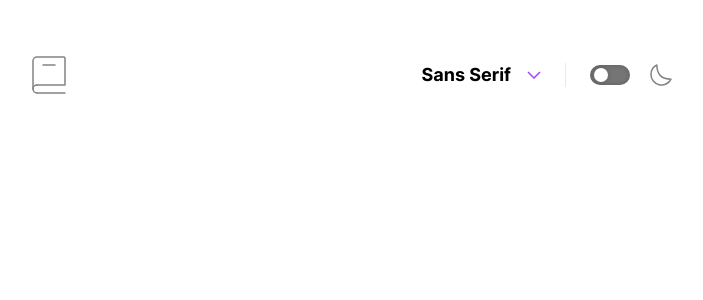
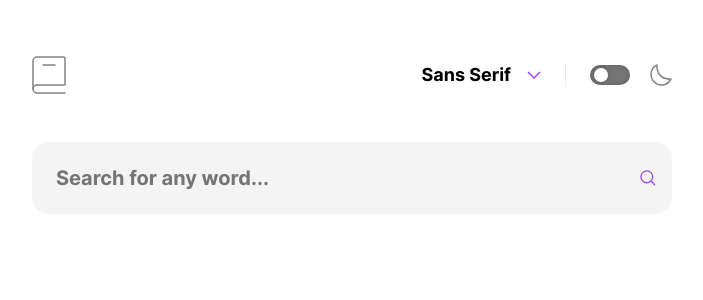
Before and after one commit to 874anthony/dictionary-web-app, a React (Vite) app: page / in a window 1280 px wide. Shown: the top 300 px of the page, without its empty margins (288-991 px from the left). Built offline with nearby package versions, Linux system fonts and the light colour scheme; the HTML template or start-up script is replaced by a standard one.

Commit message:
Added input html design

```diff
--- a/src/App.css
+++ b/src/App.css
@@ -128,3 +128,31 @@ input:checked[type="checkbox"]::after {
   gap: 2rem;
   align-items: center;
 }
+
+/* SEARCH INPUT */
+.search-box {
+  position: relative;
+  margin-top: 4.8rem;
+}
+
+.input-search {
+  font-size: 2rem;
+  line-height: 2.4rem;
+  font-weight: 700;
+  width: 100%;
+  background: #f4f4f4;
+  padding: 2.4rem;
+  outline: none;
+  border: none;
+
+  border-radius: 1.6rem;
+}
+
+.search-box > .input-search__icon {
+  position: absolute;
+  width: 1.6rem;
+  height: 1.6rem;
+  top: 50%;
+  right: 2.5%;
+  transform: translateY(-50%);
+}
--- a/src/App.jsx
+++ b/src/App.jsx
@@ -6,5 +6,10 @@ import './App.css'
 export default function App () {
   return <Layout>
     <Header />
+
+    <div className='search-box'>
+      <input className='input-search' type='text' placeholder='Search for any word...' />
+      <img className="input-search__icon" src='images/icon-search.svg' alt='Search Icon' />
+    </div>
   </Layout>
 }
```
